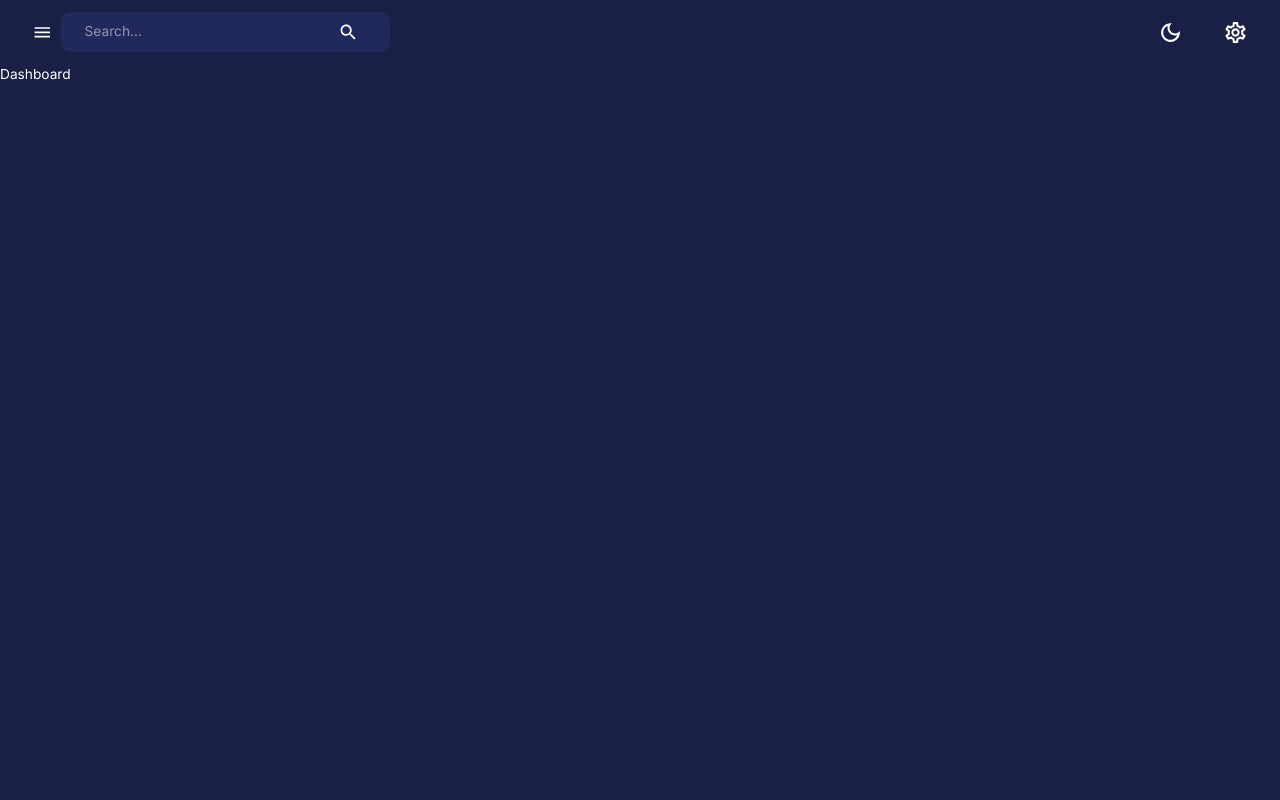
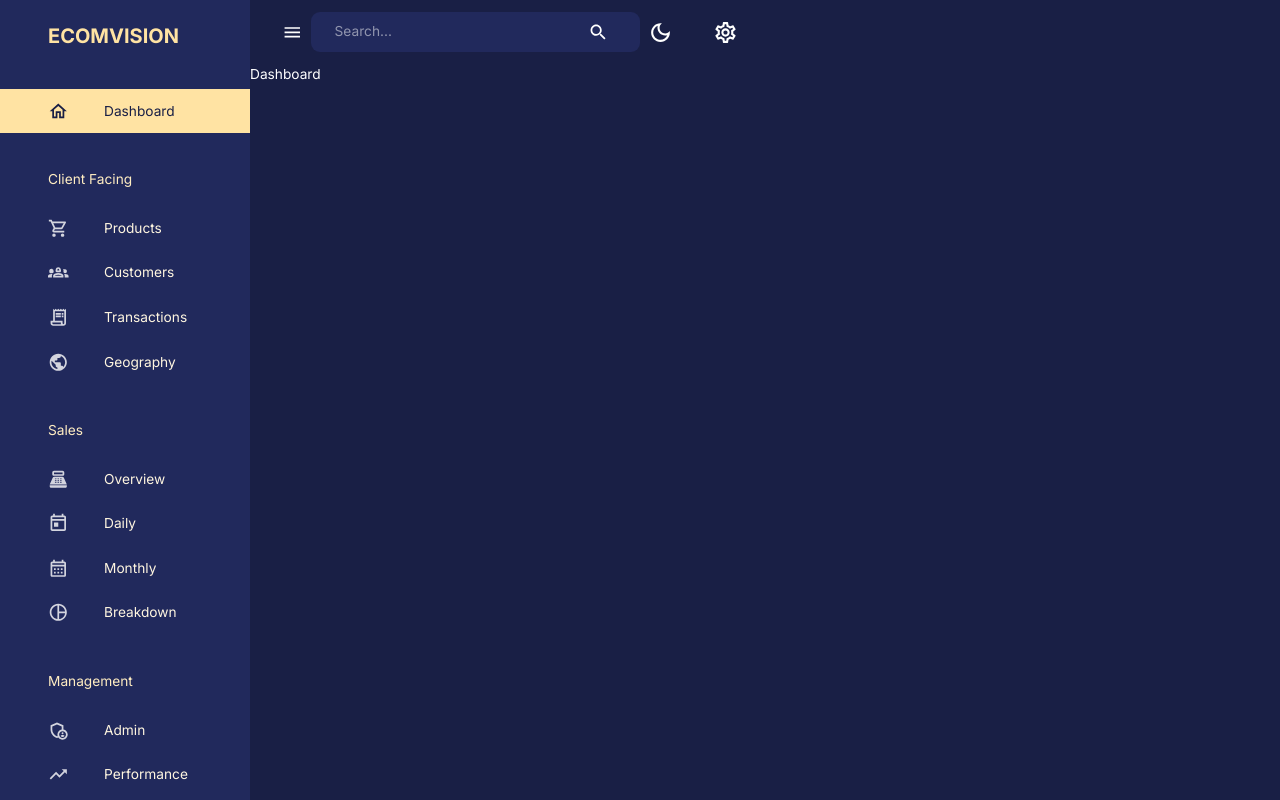
Before and after one commit to dm1tro69/dashboard-mern, a React (Create React App) app in the folder client/: page /dashboard in a window 1280 px wide. Built offline with nearby package versions, Linux system fonts and the light colour scheme.

Commit message:
add sidebar

```diff
--- a/client/src/components/Navbar.jsx
+++ b/client/src/components/Navbar.jsx
@@ -6,7 +6,7 @@ import {AppBar, IconButton, InputBase, Toolbar, useTheme} from "@mui/material";
 import FlexBetween from "./FlexBetween";
 import {setMode} from "../state";
 
-const Navbar = () => {
+const Navbar = ({isSidebarOpen, setIsSidebarOpen}) => {
     const [] = useState()
     const dispatch = useDispatch()
     const theme = useTheme()
@@ -14,7 +14,7 @@ const Navbar = () => {
         <AppBar sx={{position: 'static', background: 'none', boxShadow: 'none'}}>
             <Toolbar sx={{justifyContent: 'space-between'}}>
                  <FlexBetween>
-                     <IconButton onClick={()=>console.log('open sidebar')}>
+                     <IconButton onClick={()=>setIsSidebarOpen(!isSidebarOpen)}>
                          <MenuIcon/>
                      </IconButton>
                      <FlexBetween
--- /dev/null
+++ b/client/src/components/Sidebar.jsx
@@ -0,0 +1,199 @@
+import React from 'react';
+import {
+    Box,
+    Divider,
+    Drawer,
+    IconButton,
+    List,
+    ListItem,
+    ListItemButton,
+    ListItemIcon,
+    ListItemText,
+    Typography,
+    useTheme,
+} from "@mui/material";
+import {
+    SettingsOutlined,
+    ChevronLeft,
+    ChevronRightOutlined,
+    HomeOutlined,
+    ShoppingCartOutlined,
+    Groups2Outlined,
+    ReceiptLongOutlined,
+    PublicOutlined,
+    PointOfSaleOutlined,
+    TodayOutlined,
+    CalendarMonthOutlined,
+    AdminPanelSettingsOutlined,
+    TrendingUpOutlined,
+    PieChartOutlined,
+} from "@mui/icons-material";
+import { useEffect, useState } from "react";
+import { useLocation, useNavigate } from "react-router-dom";
+import profileImage from '../assets/profile.jpeg'
+import FlexBetween from "./FlexBetween";
+
+const navItems = [
+    {
+        text: "Dashboard",
+        icon: <HomeOutlined />,
+    },
+    {
+        text: "Client Facing",
+        icon: null,
+    },
+    {
+        text: "Products",
+        icon: <ShoppingCartOutlined />,
+    },
+    {
+        text: "Customers",
+        icon: <Groups2Outlined />,
+    },
+    {
+        text: "Transactions",
+        icon: <ReceiptLongOutlined />,
+    },
+    {
+        text: "Geography",
+        icon: <PublicOutlined />,
+    },
+    {
+        text: "Sales",
+        icon: null,
+    },
+    {
+        text: "Overview",
+        icon: <PointOfSaleOutlined />,
+    },
+    {
+        text: "Daily",
+        icon: <TodayOutlined />,
+    },
+    {
+        text: "Monthly",
+        icon: <CalendarMonthOutlined />,
+    },
+    {
+        text: "Breakdown",
+        icon: <PieChartOutlined />,
+    },
+    {
+        text: "Management",
+        icon: null,
+    },
+    {
+        text: "Admin",
+        icon: <AdminPanelSettingsOutlined />,
+    },
+    {
+        text: "Performance",
+        icon: <TrendingUpOutlined />,
+    },
+];
+
+const Sidebar = ({
+                     user,
+                     drawerWidth,
+                     isSidebarOpen,
+                     setIsSidebarOpen,
+                     isNonMobile,
+                 }) => {
+    const [active, setActive] = useState('')
+    const navigate = useNavigate()
+    const theme = useTheme()
+    const {pathname} = useLocation()
+
+    useEffect(() => {
+         setActive(pathname.substring(1))
+    }, [pathname])
+
+    return (
+        <Box component={'nav'}>
+            {isSidebarOpen && (
+                <Drawer
+                    open={isSidebarOpen}
+                    onClose={()=>setIsSidebarOpen(false)}
+                    variant={'persistent'}
+                    anchor={'left'}
+                    sx={{
+                      width: drawerWidth,
+                      '& .MuiDrawer-paper': {
+                          color: theme.palette.secondary[200],
+                          backgroundColor: theme.palette.background.alt,
+                          borderWidth: isNonMobile ? 0 : '2px',
+                          width: drawerWidth
+                      }
+                    }}
+                >
+                    <Box width={'100%'}>
+                        <Box m={'1.5rem 2rem 2rem 3rem'}>
+                            <FlexBetween color={theme.palette.secondary.main}>
+                                <Box display={'flex'} alignItems={'center'} gap={'0.5rem'}>
+                                    <Typography variant={'h4'} fontWeight={'bold'}>
+                                        ECOMVISION
+                                    </Typography>
+                                </Box>
+                                {!isNonMobile && (
+                                    <IconButton onClick={() => setIsSidebarOpen(!isSidebarOpen)}>
+                                        <ChevronLeft/>
+                                    </IconButton>
+                                )}
+                            </FlexBetween>
+                        </Box>
+                        <List>
+                            {navItems?.map((item, index) => {
+                                if(!item.icon){
+                                   return (
+                                       <Typography key={index} sx={{m: '2.25rem 0 1rem 3rem'}}>
+                                           {item.text}
+                                       </Typography>
+                                   )
+                                }
+                                const lcText = item.text.toLowerCase()
+                                return (
+                                    <ListItem key={index} disablePadding>
+                                       <ListItemButton
+                                           sx={{
+                                               backgroundColor:
+                                                   active === lcText
+                                                       ? theme.palette.secondary[300]
+                                                       : "transparent",
+                                               color:
+                                                   active === lcText
+                                                       ? theme.palette.primary[600]
+                                                       : theme.palette.secondary[100],
+                                           }}
+                                           onClick={() => {navigate(`/${lcText}`);
+                                               setActive(lcText)
+                                           }}
+
+                                       >
+                                          <ListItemIcon
+                                              sx={{
+                                                  ml: '2rem',
+                                                  color: active === lcText ? theme.palette.primary[600] : theme.palette.primary[100]
+                                              }}
+                                          >
+                                              {item.icon}
+                                          </ListItemIcon>
+                                           <ListItemText primary={item.text}>
+                                               {active === lcText && (
+                                                   <ChevronRightOutlined sx={{ml: 'auto'}}/>
+                                               )}
+                                           </ListItemText>
+                                       </ListItemButton>
+                                    </ListItem>
+                                )
+                            })}
+                        </List>
+                    </Box>
+                </Drawer>
+
+
+            )}
+        </Box>
+    );
+};
+
+export default Sidebar;
--- a/client/src/scenes/layout/index.jsx
+++ b/client/src/scenes/layout/index.jsx
@@ -1,16 +1,27 @@
 import React, {useState} from 'react';
 import {useSelector} from "react-redux";
-import {Box} from "@mui/material";
+import {Box, useMediaQuery} from "@mui/material";
 import {Outlet} from "react-router-dom";
 import Navbar from "../../components/Navbar";
+import Sidebar from "../../components/Sidebar";
 
 const Layout = () => {
-    const [] = useState()
+    const isNoneMobile = useMediaQuery('(min-width: 600px)')
+    const [isSidebarOpen, setIsSidebarOpen] = useState(true)
     const {} = useSelector(state => state.global)
     return (
-        <Box width={'100%'} height={'100%'}>
+        <Box display={isNoneMobile ? 'flex': 'block'} width={'100%'} height={'100%'}>
+            <Sidebar
+                isNonMobile={isNoneMobile}
+                drawerWidth={'250px'}
+                isSidebarOpen={isSidebarOpen}
+                setIsSidebarOpen={setIsSidebarOpen}
+            />
             <Box>
-                <Navbar/>
+                <Navbar
+                    isSidebarOpen={isSidebarOpen}
+                    setIsSidebarOpen={setIsSidebarOpen}
+                />
                 <Outlet/>
             </Box>
         </Box>
```
